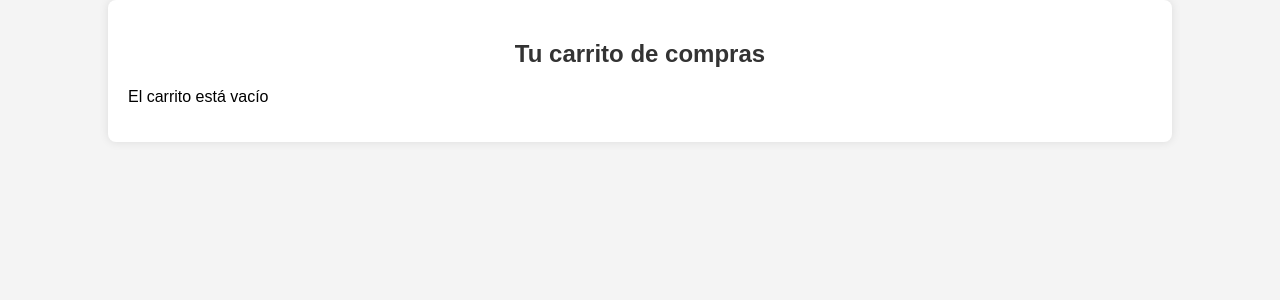
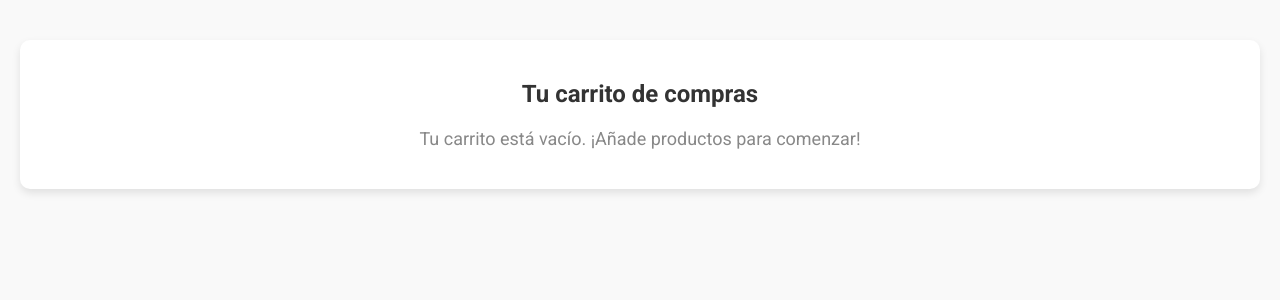
Before and after one commit to TayronGC/Lenguajes_BD_VT, a PHP site: page /views/carrito.php in a window 1280 px wide. Shown: the top 300 px of the page. Run offline with PHP 8.4, Linux system fonts and the light colour scheme.

Commit message:
Update carrito.php
extras2

```diff
--- a/views/carrito.php
+++ b/views/carrito.php
@@ -1,34 +1,31 @@
-<?php
-session_start();
-//$total = 0;
-?>
-
 <!DOCTYPE html>
 <html lang="es">
 <head>
     <meta charset="UTF-8">
     <meta name="viewport" content="width=device-width, initial-scale=1.0">
     <title>Carrito de Compras</title>
+    <link href="https://fonts.googleapis.com/css2?family=Roboto:wght@400;500;700&display=swap" rel="stylesheet">
     <style>
         body {
-            font-family: Arial, sans-serif;
-            background-color: #f4f4f4;
+            font-family: 'Roboto', sans-serif;
+            background-color: #f9f9f9;
             margin: 0;
             padding: 0;
         }
 
         .container {
-            width: 80%;
-            margin: 0 auto;
+            max-width: 1200px;
+            margin: 40px auto;
             padding: 20px;
             background-color: #fff;
-            border-radius: 8px;
-            box-shadow: 0 0 10px rgba(0, 0, 0, 0.1);
+            border-radius: 10px;
+            box-shadow: 0 4px 8px rgba(0, 0, 0, 0.1);
         }
 
         h2 {
             text-align: center;
             color: #333;
+            margin-bottom: 20px;
         }
 
         table {
@@ -42,13 +39,15 @@ session_start();
         }
 
         th, td {
-            padding: 12px;
-            text-align: left;
+            padding: 16px;
+            text-align: center;
             font-size: 16px;
         }
 
         th {
-            background-color: #f2f2f2;
+            background-color: #f4f4f4;
+            font-weight: 700;
+            color: #555;
         }
 
         tr:nth-child(even) {
@@ -62,39 +61,62 @@ session_start();
         .total {
             text-align: right;
             margin-top: 20px;
-            font-size: 18px;
+            font-size: 20px;
             font-weight: bold;
         }
 
         .btn-eliminar {
             color: #fff;
             background-color: #e74c3c;
-            padding: 5px 10px;
+            padding: 10px 20px;
             border: none;
             border-radius: 5px;
             cursor: pointer;
+            font-size: 14px;
         }
 
         .btn-eliminar:hover {
             background-color: #c0392b;
+            transition: 0.3s;
         }
 
         .btn-comprar {
             display: block;
             width: 100%;
+            max-width: 300px;
+            margin: 20px auto;
             background-color: #27ae60;
-            padding: 12px;
+            padding: 15px;
             text-align: center;
             color: #fff;
             font-size: 18px;
             border: none;
             border-radius: 5px;
-            margin-top: 20px;
             cursor: pointer;
+            font-weight: bold;
+            text-decoration: none;
         }
 
         .btn-comprar:hover {
             background-color: #2ecc71;
+            transition: 0.3s;
+        }
+
+        .empty-message {
+            text-align: center;
+            color: #888;
+            font-size: 18px;
+            margin: 20px 0;
+        }
+
+        @media (max-width: 768px) {
+            table, th, td {
+                font-size: 14px;
+            }
+
+            .btn-comprar {
+                font-size: 16px;
+            }
         }
     </style>
 </head>
@@ -107,10 +129,11 @@ session_start();
         <table>
             <thead>
                 <tr>
-                    <td>Producto</td>
-                    <td>Cantidad</td>
-                    <td>Precio</td>
-                    <td>Subtotal</td>
+                    <th>Producto</th>
+                    <th>Cantidad</th>
+                    <th>Precio</th>
+                    <th>Subtotal</th>
+                    <th>Acciones</th>
                 </tr>
             </thead>
             <tbody>
@@ -120,24 +143,34 @@ session_start();
                     $total += $subtotal;
                 ?>
                     <tr>
-                        <td><?php echo $carritoItem->name; ?></td>
-                        <td><?php echo $carritoItem->cantidad; ?></td>
-                        <td><?php echo $carritoItem->price; ?></td>
-                        <td>$<?php echo $subtotal; ?></td>
-                        <td><a href="index.php?controller=Carrito&action=eliminarProducto&id=<?= $carritoItem->id ?>" >Eliminar Producto</a></td>
+                        <td><?php echo htmlspecialchars($carritoItem->name); ?></td>
+                        <td><?php echo (int)$carritoItem->cantidad; ?></td>
+                        <td>$<?php echo number_format($carritoItem->price, 2); ?></td>
+                        <td>$<?php echo number_format($subtotal, 2); ?></td>
+                        <td><button class="btn-eliminar" onclick="confirmarEliminacion('<?php echo $carritoItem->id; ?>')">Eliminar</button></td>
                     </tr>
                 <?php endforeach; ?>
             </tbody>
         </table>
 
         <div class="total">
-            <p>Total: $<?php echo $total; ?></p>
+            <p>Total: $<?php echo number_format($total, 2); ?></p>
         </div>
+
+        <a href="index.php?controller=Carrito&action=finalizarCompra" class="btn-comprar">Finalizar Compra</a>
     <?php else: ?>
-        <p>El carrito está vacío</p>
+        <p class="empty-message">Tu carrito está vacío. ¡Añade productos para comenzar!</p>
     <?php endif; ?>
 
 </div>
 
+<script>
+    function confirmarEliminacion(productId) {
+        if (confirm('¿Estás seguro de que deseas eliminar este producto del carrito?')) {
+            window.location.href = `index.php?controller=Carrito&action=eliminarProducto&id=${productId}`;
+        }
+    }
+</script>
+
 </body>
 </html>
```
